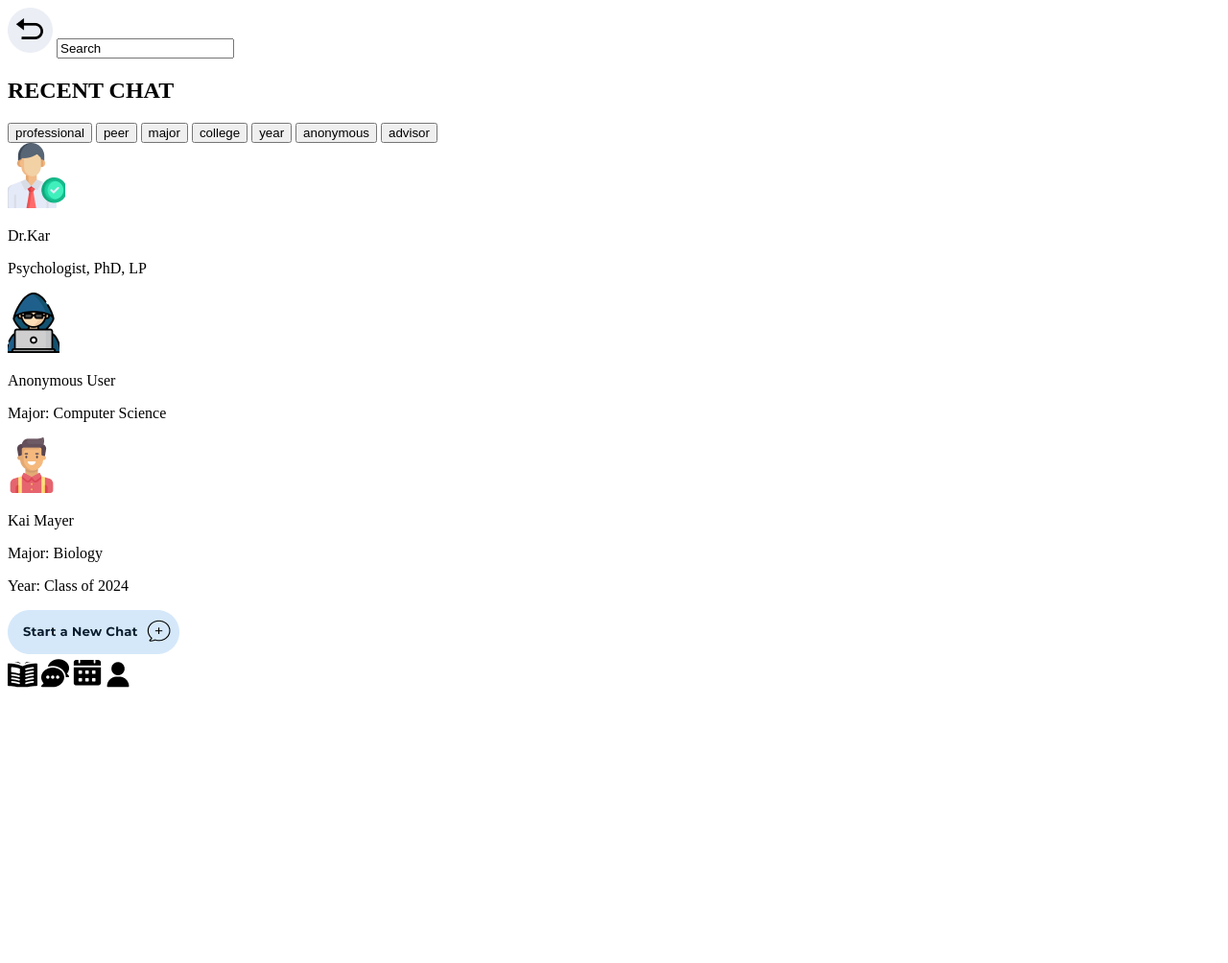
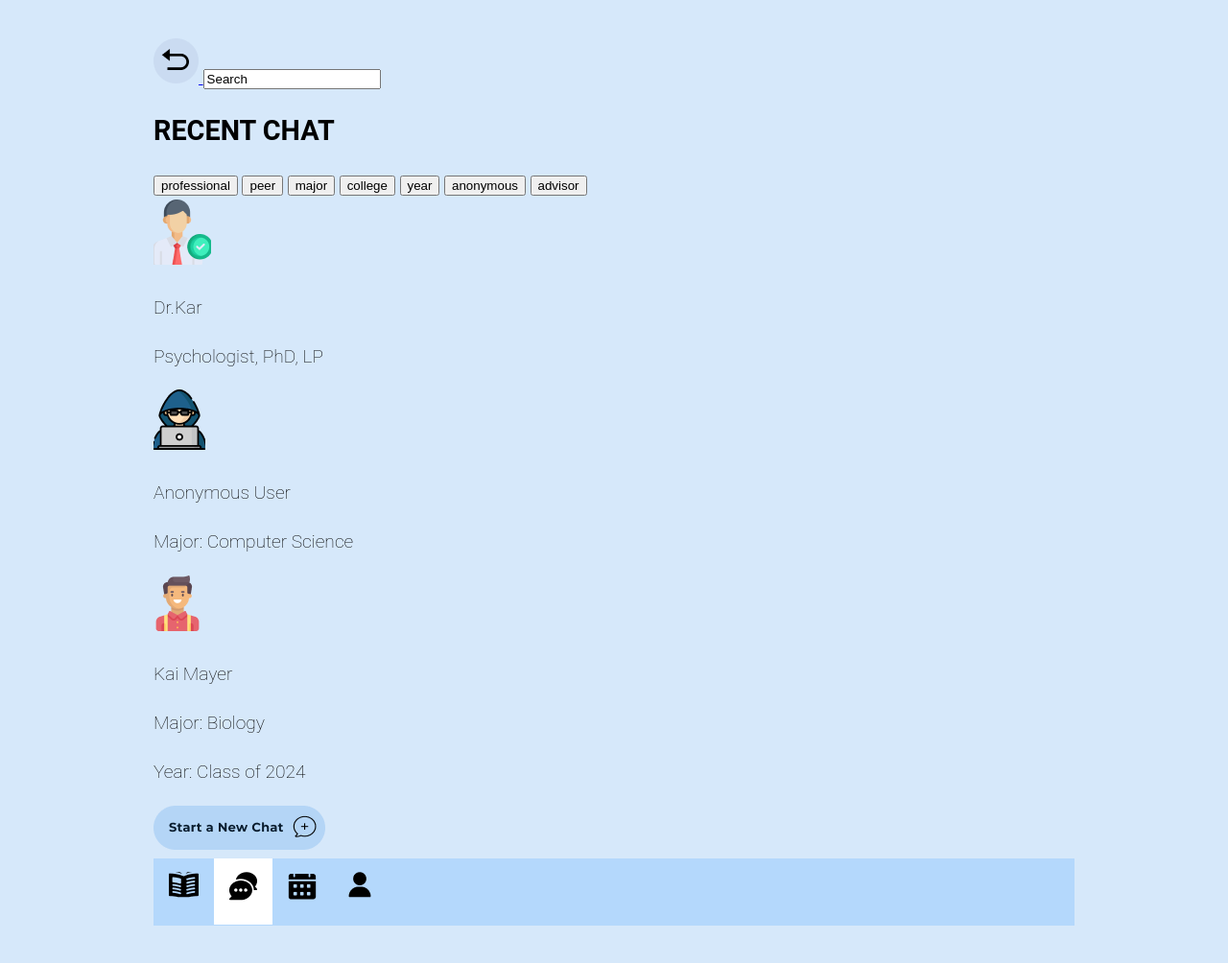
Before and after one commit to shridhay/Final-Project-Accountablility-, a website: page public/recentChat.html in a window 1280 px wide. Shown: the whole page at 96% size. Before the commit the page ends 800 px from the top, so only its background shows below. Drawn offline with Linux system fonts and the light colour scheme.

Commit message:
nav bar functional

```diff
--- a/App.js
+++ b/App.js
@@ -39,8 +39,8 @@ app.get("/", function (req, res) {
 //depending on what url extension the user navigates to, send them the respective html file.
 
 /** You can add your own URLS here **/
-app.get('/t1', function (req, res) {
-    res.sendFile(publicPath + '/t1/index.html');
+app.get('/recentChat', function (req, res) {
+    res.sendFile(publicPath + '/recentChat.html');
 });
 
 app.get('/t2', function (req, res) {
--- a/public/main.css
+++ b/public/main.css
@@ -72,3 +72,36 @@ button:hover{
 
 
 }
+
+
+.navbar {
+  overflow: hidden;
+  background-color: #99ccff8c;
+  bottom: 0;
+  width: 100%;
+}
+
+.navbar a {
+  float: left;
+  display: block;
+  color: #f2f2f2;
+  text-align: center;
+  padding: 14px 16px;
+  text-decoration: none;
+  font-size: 17px;
+}
+
+.navbar a:hover {
+  background: #f1f1f1;
+  color: black;
+}
+
+.navbar a.active {
+  background-color: white;
+  color: white;
+}
+
+.main {
+  padding: 16px;
+  margin-bottom: 30px;
+}
--- a/public/recentChat.html
+++ b/public/recentChat.html
@@ -4,15 +4,16 @@
     <meta name = "viewport" content = "width = device-width, initial-scale = 1.0">
     <link rel = "stylesheet" type = "text/css" href = "chat.css">
 
+    <link rel = "stylesheet" type = "text/css" href = "main.css">
     <!-- fonts  -->
     <link rel="preconnect" href="https://fonts.googleapis.com">
     <link rel="preconnect" href="https://fonts.gstatic.com" crossorigin>
     <link href="https://fonts.googleapis.com/css2?family=Inter:wght@100;200;300;400;500;600;700;800;900&display=swap" rel="stylesheet">
 </head>
 
-<body>
+<body style="background-color:FFFFFF !important;">
     <div id = "top">
-        <img src = "imgs/back.png">
+       <a href = "/" > <img src = "imgs/back.png"> </a>
         <input type = "search" value = "Search">
     </div>
 
@@ -61,14 +62,16 @@
 
         <a href="newChat.html"> <img src="imgs/new_chat.png"> </a>
 
-        <div id = "nav-bar">
-            <img id = "journal" class = "nav" src = "imgs/journal.png">
-            <img id = "chat" class = "nav" src = "imgs/chat.png">
-            <img id = "calendar" class = "nav" src = "imgs/calendar.png">
-            <img id = "user" class = "nav" src = "imgs/user.png">
-        </div>
+    </div>
 
-    </div>
+
+    <div class="navbar">
+        <a href="/"><img id = "journal" class = "nav" src = "imgs/journal.png"></a>
+        <a href="/recentChat" class="active"><img id = "chat" class = "nav" src = "imgs/chat.png"></a>
+        <a href=""><img id = "calendar" class = "nav" src = "imgs/calendar.png"></a>
+        <a><img id = "user" class = "nav" src = "imgs/user.png"></a>
+      </div>
+
 
 </body>
 </html>
```
Also changed, not shown: public/index.html (+8 -0 lines), public/newChat.html (+9 -6 lines).
